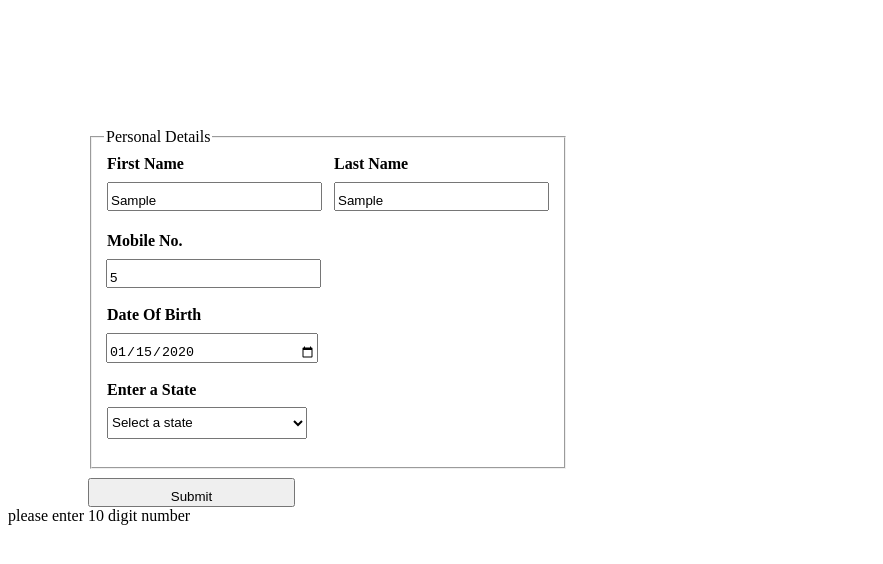
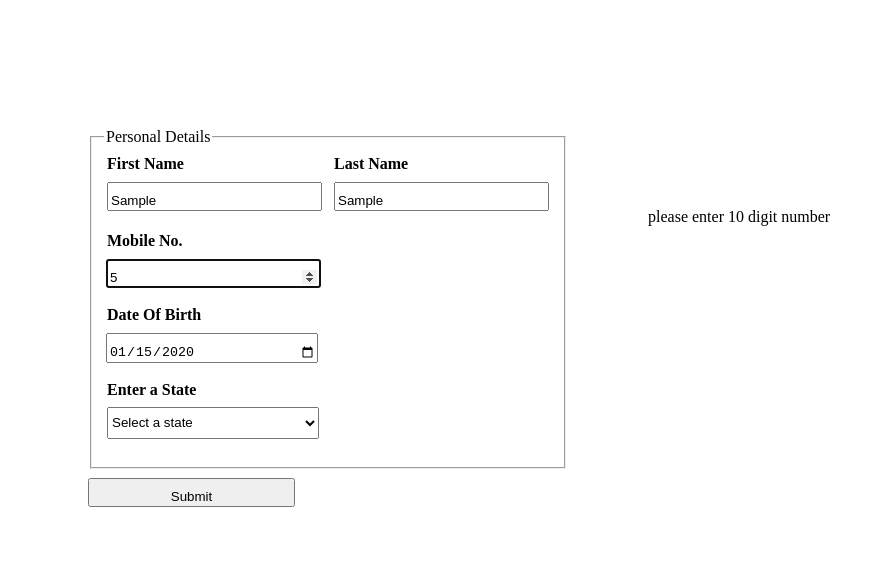
Before and after one commit to KetulPatel2212/Training, a plain HTML site: page 17-08-2021/JSForm.html in a window 1280 px wide. Both pictures are taken after typing "Sample", "Sample", "5", "2020-01-15" into the empty fields and a click on the input "Submit". Shown: the whole page, without its empty margins (0-883 px from the left). Drawn offline with Linux system fonts and the light colour scheme.

Commit message:
Added more features in JSForm.html

```diff
--- a/17-08-2021/JSForm.html
+++ b/17-08-2021/JSForm.html
@@ -29,10 +29,27 @@
             height: 32px;
             margin-top: 8px;
         }
+
+        #show {
+            height: 50px;
+            margin-top: 200px;
+            margin-left: 80px;
+            float: right;
+        }
+
+        #disp {
+            display: inline-block;
+        }
+
+        form select {
+            width: 212px;
+        }
     </style>
 </head>
 
 <body>
+    <div id="disp">
+        <div style="float: left;">
             <form action="#" method="POST" name="reg" onsubmit="return checkFocus()">
                 <fieldset>
                     <legend>Personal Details</legend>
@@ -75,29 +92,34 @@
                 </fieldset>
                 <input type="submit" value="Submit" />
             </form>
+        </div>
 
         <div id="show"></div>
+    </div>
     <script>
         function checkFocus() {
 
             if (document.reg.u_fname.value.length < 5) {
                 // msg += "please enter a first name with a 5 character <br/>";
+
                 document.getElementById("show").innerHTML = "please enter a first name with a 5 character <br/>";
+                reg.u_fname.focus();
                 return false;
             } else if (document.reg.u_lname.value.length < 5) {
                 document.getElementById("show").innerHTML = "please enter a last name with a 5 character";
-                return false;
-            } else if (document.reg.u_lname.value.length < 5) {
-                document.getElementById("show").innerHTML = "please enter a last name with a 5 character";
+                reg.u_lname.focus();
                 return false;
             } else if (document.reg.u_number.value.length < 10) {
                 document.getElementById("show").innerHTML = "please enter 10 digit number";
+                reg.u_number.focus();
                 return false;
             } else if (document.reg.u_dob.value.length == "") {
                 document.getElementById("show").innerHTML = "please enter a DOB";
+                reg.u_dob.focus();
                 return false;
             } else if (document.reg.u_state.value.length == "") {
                 document.getElementById("show").innerHTML = "please enter a state";
+                reg.u_state.focus();
                 return false;
             }
             // document.getElementById("show").innerHTML = msg;
```
Also changed, not shown: 1 other file. Lines whose indentation alone changed are shown as unchanged.
